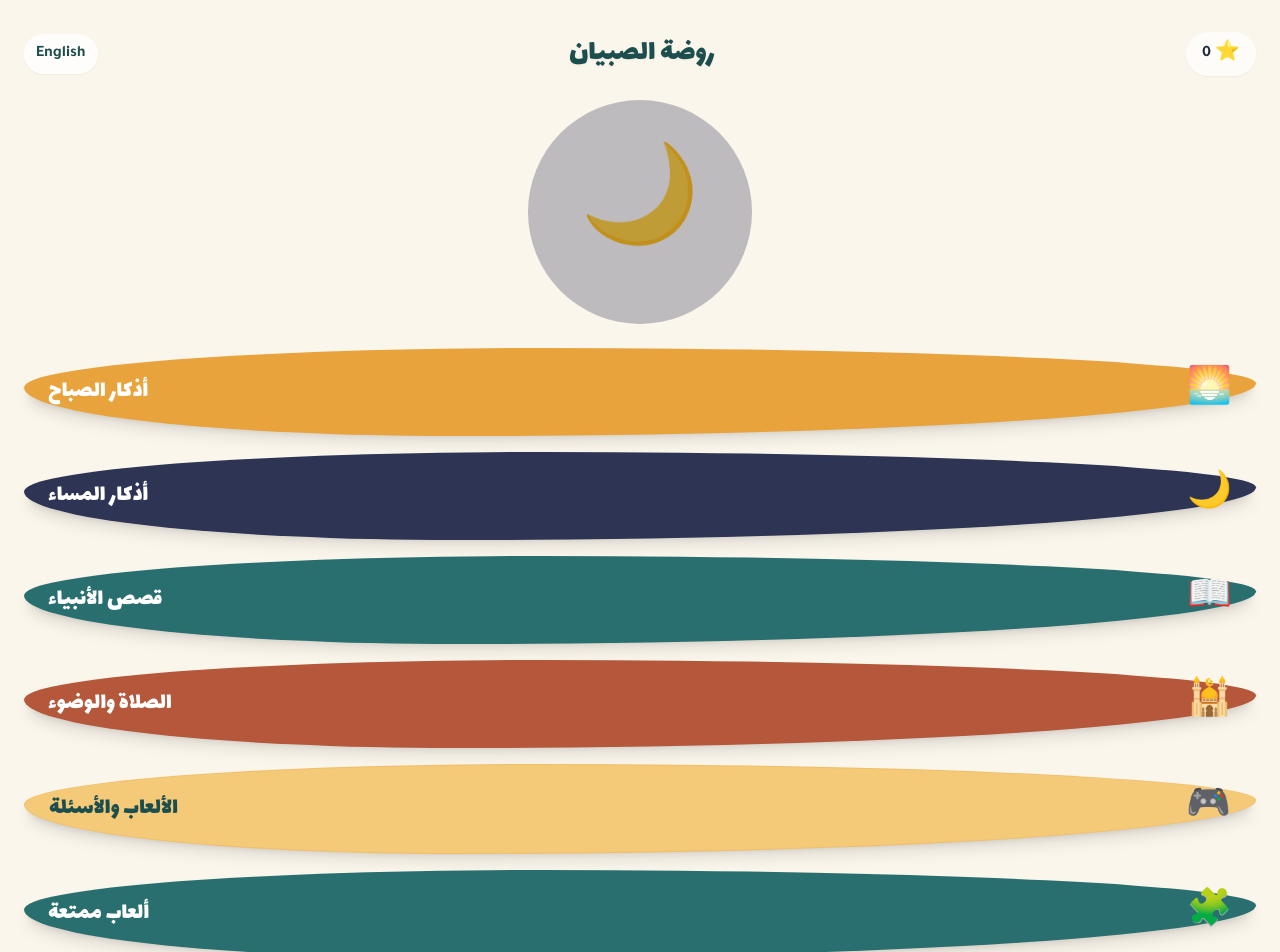
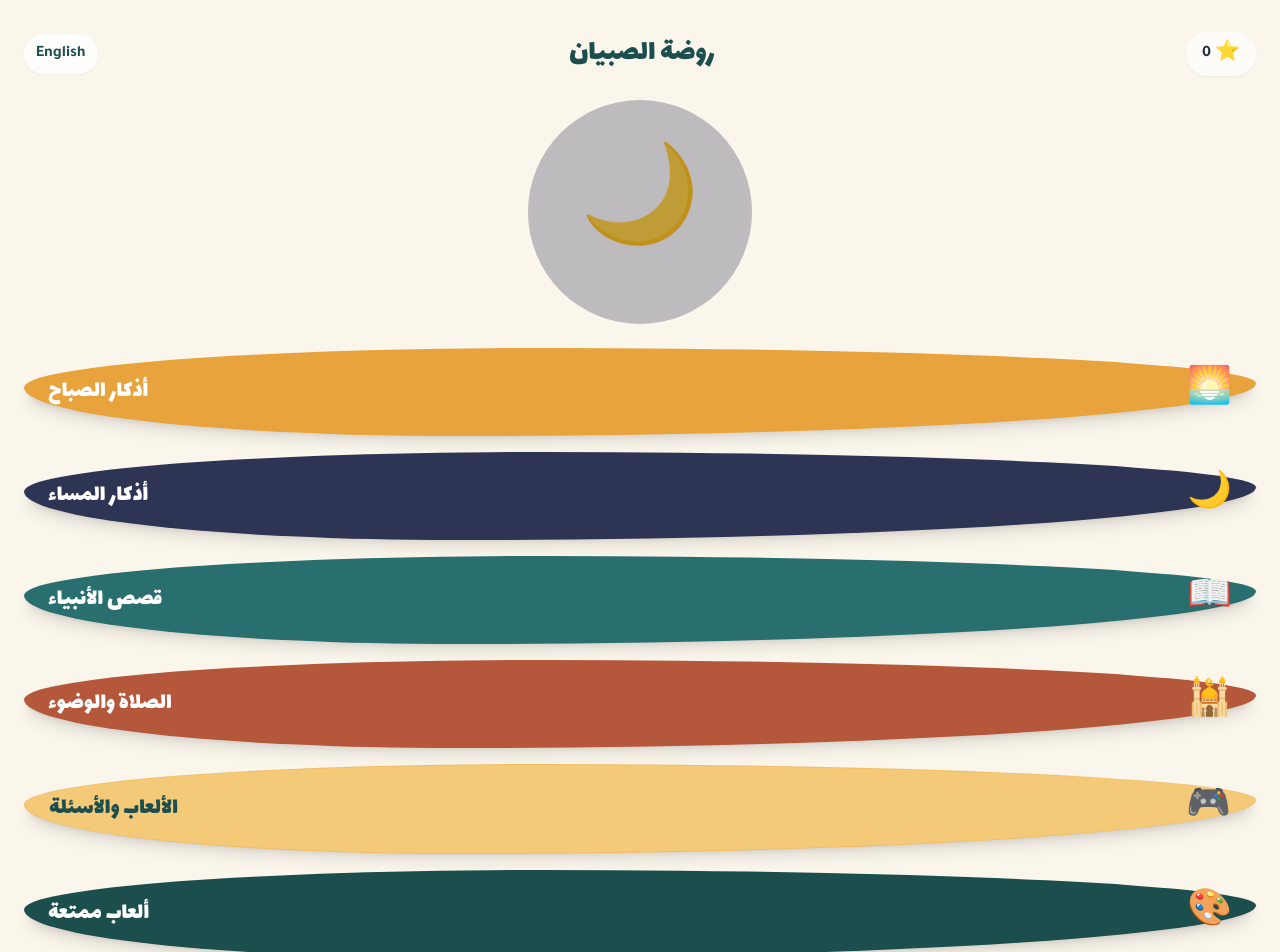
Before and after one commit to osamaelshamy78-eng/Kidows-app, a React (Vite) app: page /#home in a window 1280 px wide. Shown: the top 952 px of the page. Built offline with nearby package versions, Linux system fonts and the light colour scheme.

Commit message:
Polish fun games launcher

```diff
--- a/src/components/HomeScreen.jsx
+++ b/src/components/HomeScreen.jsx
@@ -1,10 +1,7 @@
 export default function HomeScreen({ lang, onToggleLanguage, onSelect, stars }) {
-  const hour = new Date().getHours()
-  const isDayTime = hour >= 5 && hour < 18
-  const isEn = lang === 'en'
-  return (
-    <div className="min-h-screen flex flex-col items-center justify-between bg-cream px-6 py-8" dir={isEn ? 'ltr' : 'rtl'}>
-      <div className="w-full flex items-center justify-between gap-3"><div className="flex items-center gap-1 bg-white/70 rounded-full px-4 py-2 shadow-sm"><span className="text-xl">⭐</span><span className="font-body font-bold text-ink">{stars}</span></div><h1 className="font-display text-3xl text-teal-dark drop-shadow-sm text-center flex-1">{isEn ? 'Little Garden' : 'روضة الصبيان'}</h1><button onClick={onToggleLanguage} className="bg-white/80 rounded-full px-3 py-2 font-body font-bold text-teal-dark shadow-sm">{isEn ? 'عربي' : 'English'}</button></div>
+  const hour = new Date().getHours(); const isDayTime = hour >= 5 && hour < 18; const isEn = lang === 'en'
+  return <div className="min-h-screen flex flex-col items-center justify-between bg-cream px-6 py-8" dir={isEn ? 'ltr' : 'rtl'}>
+    <div className="w-full flex items-center justify-between gap-3"><div className="flex items-center gap-1 bg-white/70 rounded-full px-4 py-2 shadow-sm"><span className="text-xl">⭐</span><span className="font-body font-bold text-ink">{stars}</span></div><h1 className="font-display text-3xl text-teal-dark text-center flex-1">{isEn ? 'Little Garden' : 'روضة الصبيان'}</h1><button onClick={onToggleLanguage} className="bg-white/80 rounded-full px-3 py-2 font-body font-bold text-teal-dark shadow-sm">{isEn ? 'عربي' : 'English'}</button></div>
     <div className="relative w-56 h-56 flex items-center justify-center my-6"><div className={`absolute inset-0 rounded-full ${isDayTime ? 'bg-gold-light/40' : 'bg-night/30'}`} /><div className="text-8xl">{isDayTime ? '☀️' : '🌙'}</div></div>
     <div className="w-full flex flex-col gap-4">
       <button onClick={()=>onSelect('morning')} className="w-full bg-gold rounded-blob py-6 px-6 flex items-center justify-between shadow-lg"><span className="text-4xl">🌅</span><span className="font-display text-2xl text-white">{isEn?'Morning Adhkar':'أذكار الصباح'}</span></button>
@@ -12,10 +9,9 @@ export default function HomeScreen({ lang, onToggleLanguage, onSelect, stars })
       <button onClick={()=>onSelect('stories')} className="w-full bg-teal rounded-blob py-6 px-6 flex items-center justify-between shadow-lg"><span className="text-4xl">📖</span><span className="font-display text-2xl text-white">{isEn?'Stories of the Prophets':'قصص الأنبياء'}</span></button>
       <button onClick={()=>onSelect('prayerHub')} className="w-full bg-brick rounded-blob py-6 px-6 flex items-center justify-between shadow-lg"><span className="text-4xl">🕌</span><span className="font-display text-2xl text-white">{isEn?'Prayer & Wudu':'الصلاة والوضوء'}</span></button>
       <button onClick={()=>onSelect('quiz')} className="w-full bg-gold-light rounded-blob py-6 px-6 flex items-center justify-between shadow-lg border border-gold/30"><span className="text-4xl">🎮</span><span className="font-display text-2xl text-teal-dark">{isEn?'Games & Questions':'الألعاب والأسئلة'}</span></button>
-        <button onClick={()=>onSelect('games')} className="w-full bg-teal rounded-blob py-6 px-6 flex items-center justify-between shadow-lg"><span className="text-4xl">🧩</span><span className="font-display text-2xl text-white">{isEn?'Fun Games':'ألعاب ممتعة'}</span></button>
+      <button onClick={()=>onSelect('games')} className="w-full bg-teal-dark rounded-blob py-6 px-6 flex items-center justify-between shadow-lg"><span className="text-4xl">🎨</span><span className="font-display text-2xl text-white">{isEn?'Fun Games':'ألعاب ممتعة'}</span></button>
     </div>
     <p className="font-body text-sm text-ink/50 mt-4">{isEn?'With Mom or Dad 💛':'مع الأب أو الأم 💛'}</p>
     <button onClick={()=>onSelect('baby')} className="mt-2 font-body text-sm text-teal-dark/70 underline underline-offset-2">👶 {isEn?'Simple Baby Mode (1+)':'وضع مبسّط للرضّع من عمر سنة'}</button>
   </div>
-  )
 }
```
Lines whose indentation alone changed are shown as unchanged.
